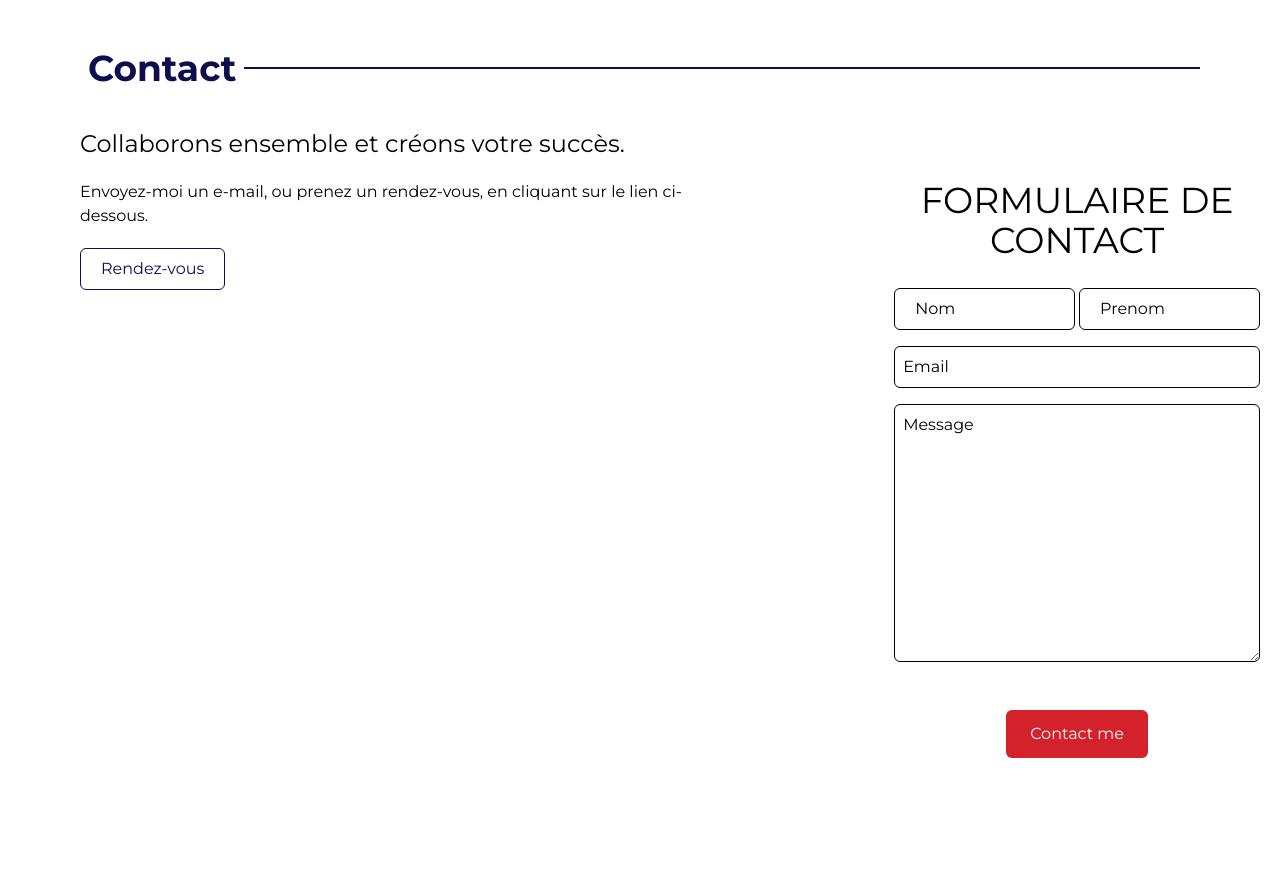
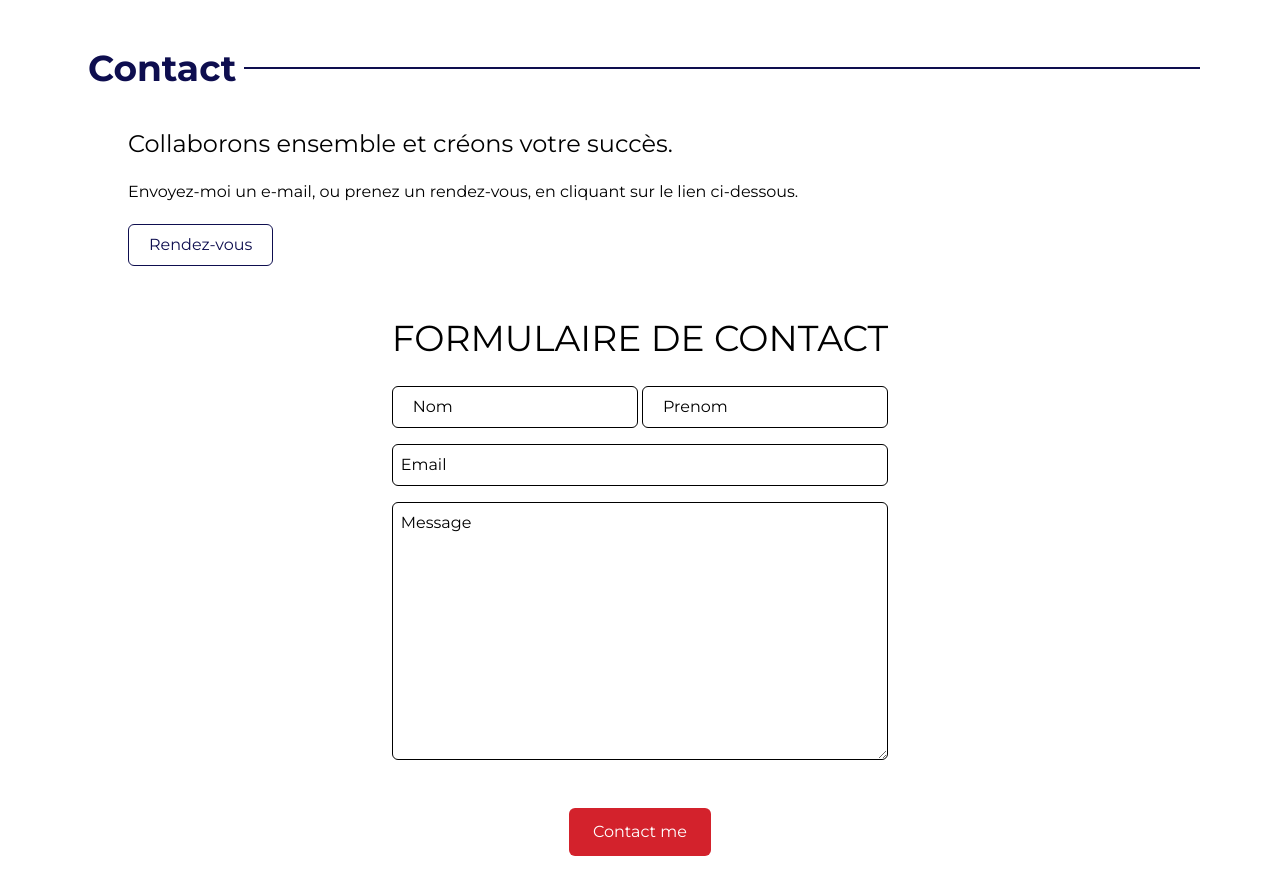
Before and after one commit to Meriemchm/chm_portfolio_severine_client, a React (Vite) app: page / in a window 1280 px wide. Shown: the part 5740-6634 px from the top of the page. Built offline with nearby package versions, Linux system fonts and the light colour scheme.

Commit message:
V1-fix-contact

```diff
--- a/src/components/Contact/Contact.jsx
+++ b/src/components/Contact/Contact.jsx
@@ -18,8 +18,8 @@ const Contact = () => {
         </div>
       </div>
 
-      <div className="flex flex-col xl:flex-row justify-center items-center xl:items-start md:gap-20 md:w-full">
-        <div className="px-5 2xl:mr-20 md:px-20">
+      <div className="flex flex-col 2xl:flex-row justify-center items-center 2xl:items-start 2xl:justify-start md:w-full lg:px-0 ">
+        <div className="md:self-start px-5 md:px-32">
           <h2 className="text-bold text-2xl ">
             Collaborons ensemble et créons votre succès.
           </h2>
@@ -34,7 +34,7 @@ const Contact = () => {
           </button>
         </div>
 
-        <div className="p-5 flex rounded-lg lg:w-1/3">
+        <div className="p-5 flex rounded-lg">
           <form
             action={client}
             method="POST"
--- a/src/components/Presentation/Presentation.jsx
+++ b/src/components/Presentation/Presentation.jsx
@@ -3,7 +3,7 @@ import React from "react";
 const Presentation = () => {
   return (
     <div data-aos="fade-up"  name="accueil" className="flex h-screen w-full  " >
-      <div   className=" mx-auto justify-center items-center h-full px-5 md:px-0 md:my-0 lg:w-1/2">
+      <div   className=" mx-auto justify-center items-center h-full px-5 md:px-0 md:my-0 xl:w-1/2">
         <div className="flex flex-col justify-center h-full  md:pt-0">
           <div className="flex items-center">
             <h2  className="text-1xl md:text-3xl pr-2">BONJOUR, JE SUIS</h2>
```
